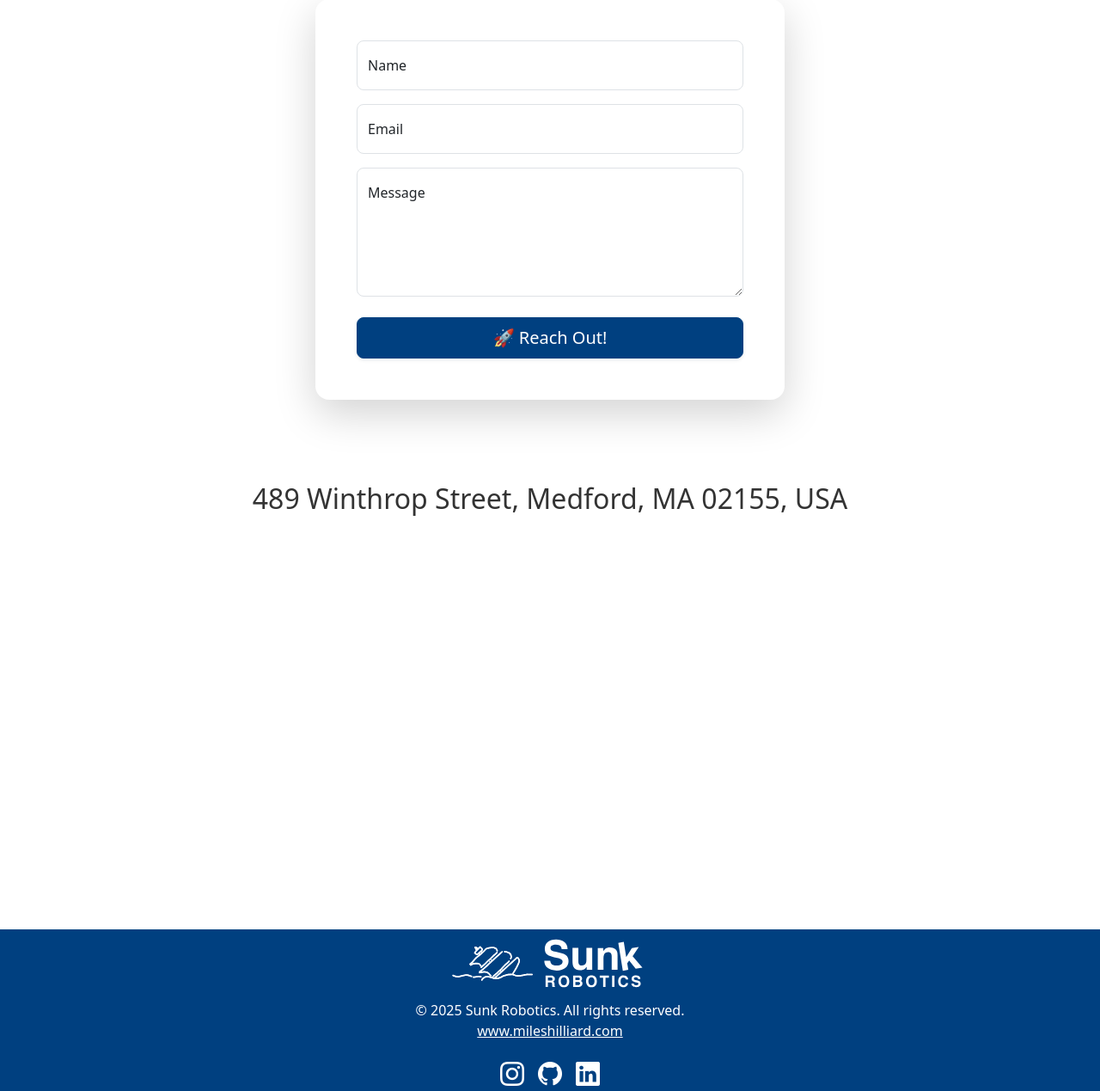
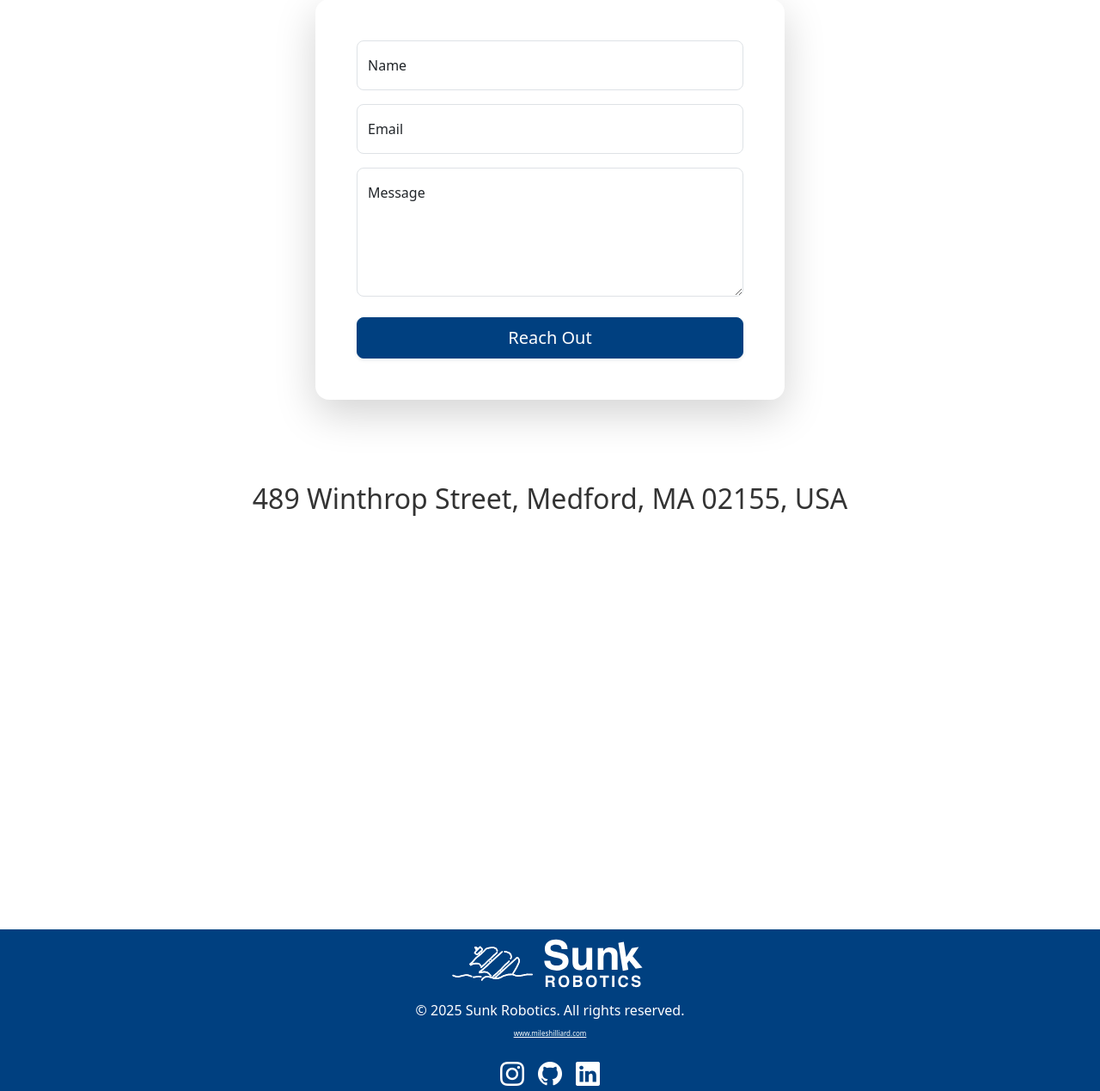
Before and after one commit to syntaxerror019/sunkrobotics, a Flask app: page /contact in a window 1280 px wide. Shown: the part 369-1638 px from the top of the page at 86% size. Run offline with Flask 2, Linux system fonts and the light colour scheme; some libraries are stand-ins or nearby versions.

Commit message:
did his stuff

```diff
--- a/src/static/css/style.css
+++ b/src/static/css/style.css
@@ -195,7 +195,7 @@ body {
   transform: translateX(-50%);
 }
 .ad {
-  font-size: 1rem;
+  font-size: .5rem;
 }
 .scroll-down-arrow {
   position: absolute;
--- a/src/templates/contact.html
+++ b/src/templates/contact.html
@@ -46,7 +46,7 @@
               <!-- Submit Button -->
               <div class="d-grid">
                 <button type="submit" class="btn btn-primary btn-lg rounded-3 shadow-sm">
-                  🚀 Reach Out!
+                  Reach Out
                 </button>
               </div>
             </form>
```
Also changed, not shown: src/templates/index.html (+3 -4 lines), src/static/img/watts-water.png.
